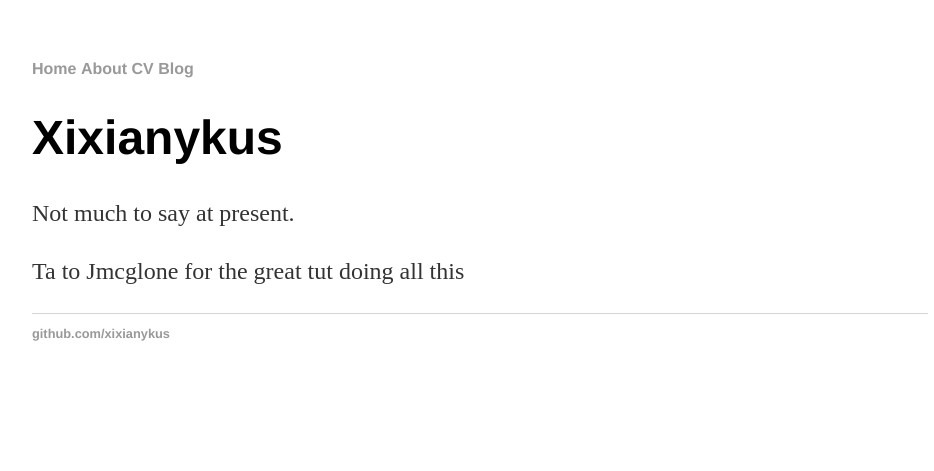
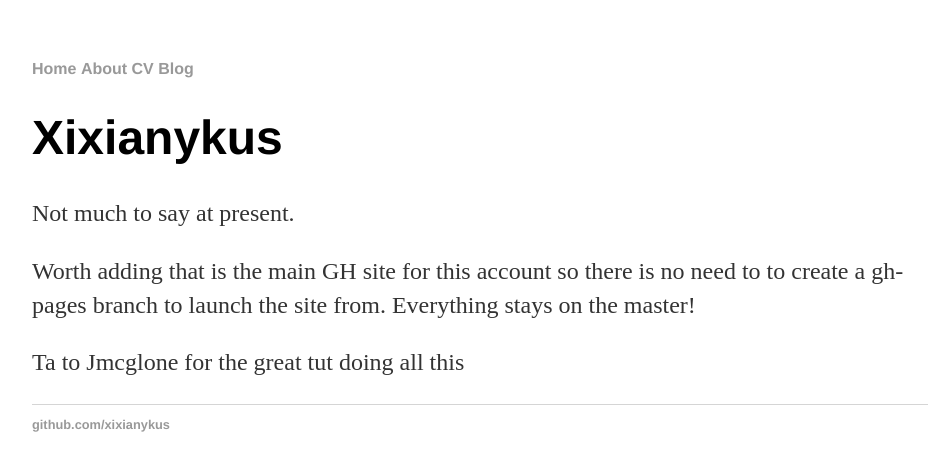
Before and after one commit to xixianykus/xixiankus.github.io, a Jekyll site: the page built from index.html, in a window 1280 px wide. Shown: the top 471 px of the page, without its empty margins (160-1094 px from the left). Built offline with Jekyll 4.4.1, drawn with Linux system fonts in a browser that asks for light colours.

Commit message:
Update index.html

```diff
--- a/index.html
+++ b/index.html
@@ -6,5 +6,7 @@ title: Xixianykus
 	<h1>Xixianykus</h1>
 	<p>Not much to say at present.</p>
 
+	<p>Worth adding that is the main GH site for this account so there is no need to to create a gh-pages branch to launch the site from. Everything stays on the master!
+
 	<p>Ta to Jmcglone for the great tut doing all this</p>
 </div><!-- /.blurb -->
```
